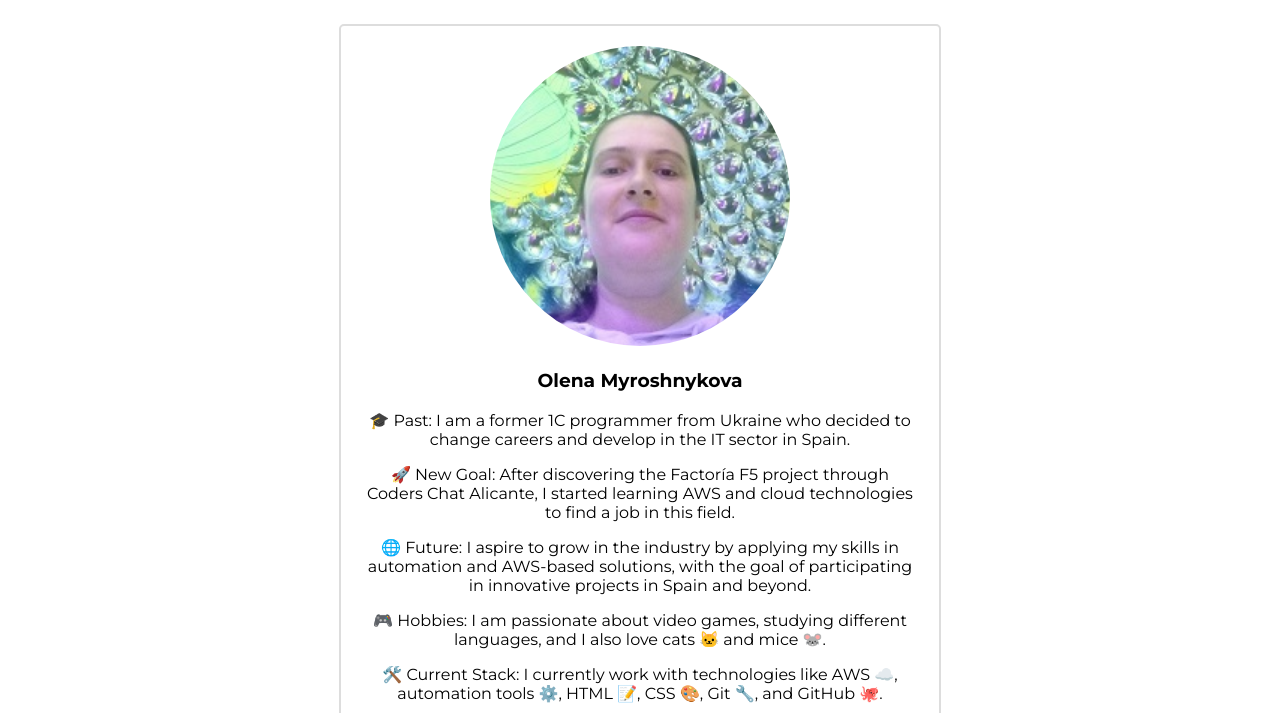
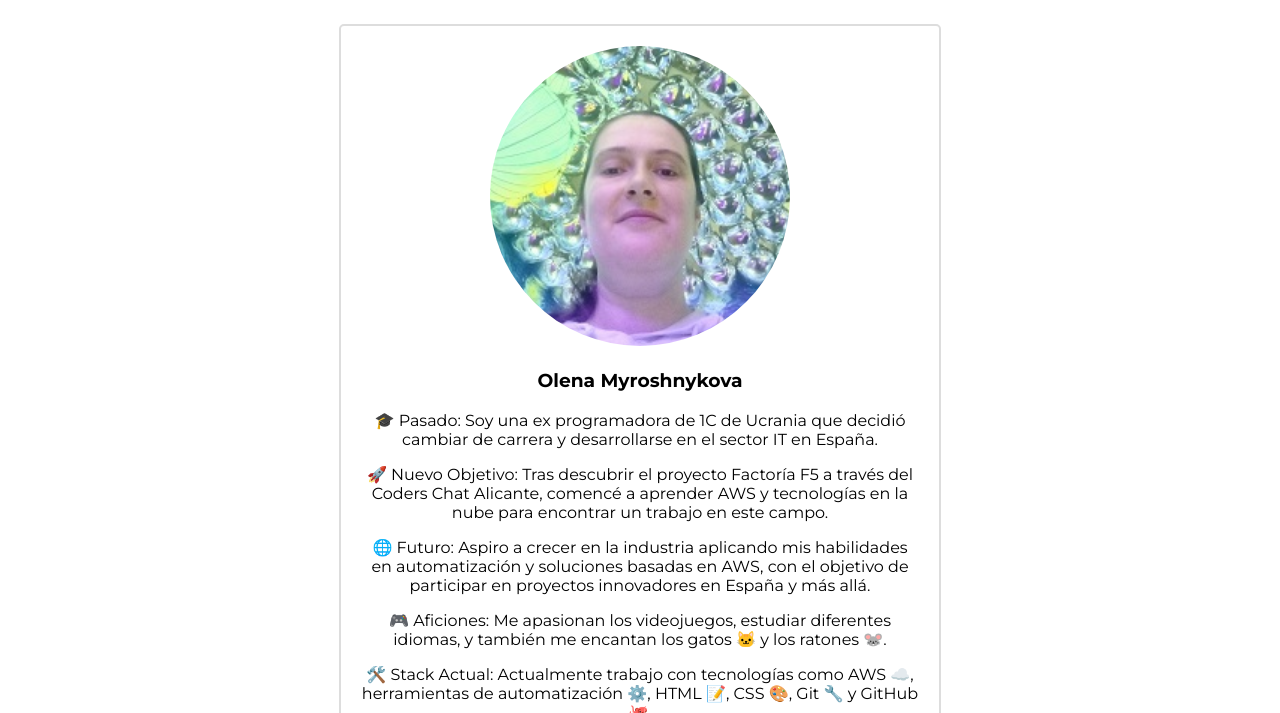
Before and after one commit to tizzifona/Landing-Page, a plain HTML site: page index.html in a window 1280 px wide. Shown: the part 188-901 px from the top of the page. Drawn offline with Linux system fonts and the light colour scheme.

Commit message:
Translate to spanish About member1

```diff
--- a/index.html
+++ b/index.html
@@ -50,11 +50,11 @@
         <article class="team-member">
           <img class="member-photo" src="images/miembro1.jpg" alt="Miembro 1" />
           <h3>Olena Myroshnykova</h3>
-          <p>🎓 Past: I am a former 1C programmer from Ukraine who decided to change careers and develop in the IT sector in Spain.</p>
-          <p>🚀 New Goal: After discovering the Factoría F5 project through Coders Chat Alicante, I started learning AWS and cloud technologies to find a job in this field.</p>
-          <p>🌐 Future: I aspire to grow in the industry by applying my skills in automation and AWS-based solutions, with the goal of participating in innovative projects in Spain and beyond.</p>
-          <p>🎮 Hobbies: I am passionate about video games, studying different languages, and I also love cats 🐱 and mice 🐭.</p>
-          <p>🛠️ Current Stack: I currently work with technologies like AWS ☁️, automation tools ⚙️, HTML 📝, CSS 🎨, Git 🔧, and GitHub 🐙.</p>
+          <p>🎓 Pasado: Soy una ex programadora de 1C de Ucrania que decidió cambiar de carrera y desarrollarse en el sector IT en España.</p>
+          <p>🚀 Nuevo Objetivo: Tras descubrir el proyecto Factoría F5 a través del Coders Chat Alicante, comencé a aprender AWS y tecnologías en la nube para encontrar un trabajo en este campo.</p>
+          <p>🌐 Futuro: Aspiro a crecer en la industria aplicando mis habilidades en automatización y soluciones basadas en AWS, con el objetivo de participar en proyectos innovadores en España y más allá.</p>
+          <p>🎮 Aficiones: Me apasionan los videojuegos, estudiar diferentes idiomas, y también me encantan los gatos 🐱 y los ratones 🐭.</p>
+          <p>🛠️ Stack Actual: Actualmente trabajo con tecnologías como AWS ☁️, herramientas de automatización ⚙️, HTML 📝, CSS 🎨, Git 🔧 y GitHub 🐙.</p>
           <ul class="member-contacts">
             <li class="member-link">
               <a
```
